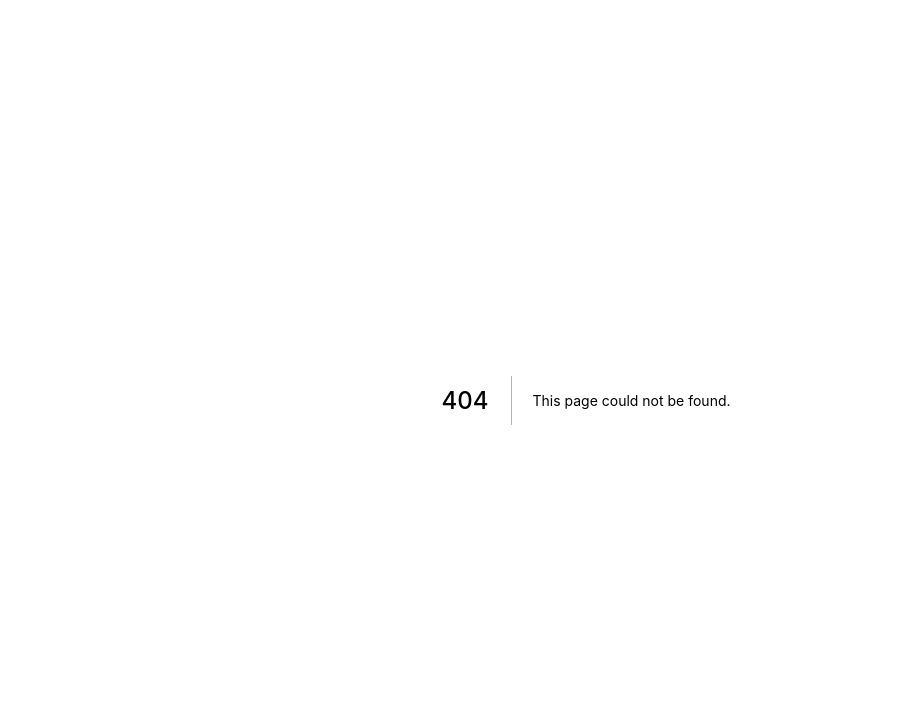
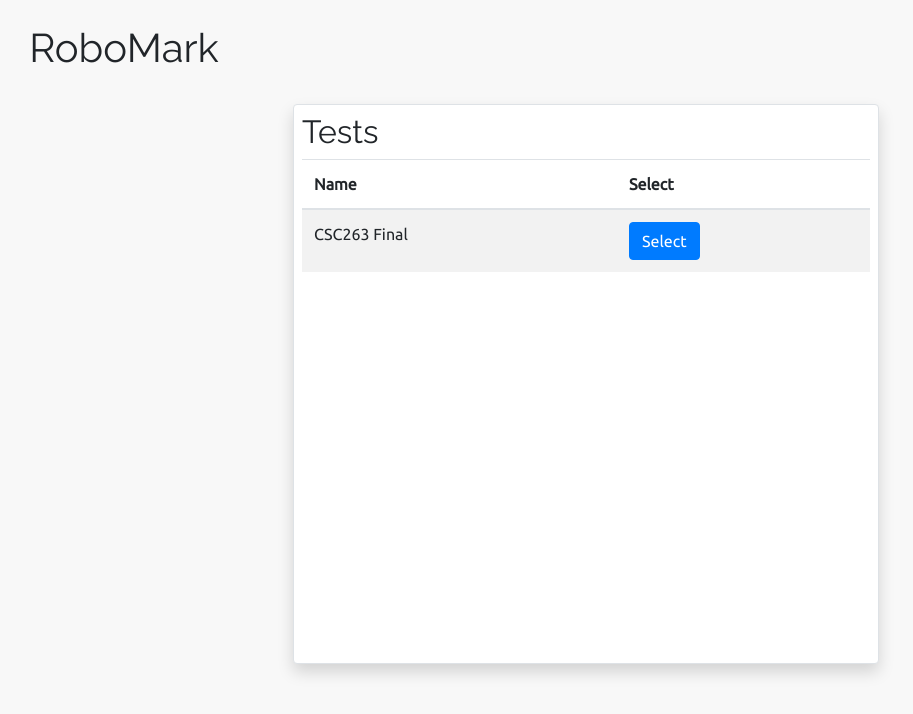
Before and after one commit to SpencerMcMurray/RoboMark, a Next.js app: page /tests in a window 1280 px wide. Before the commit this address had no page. Shown: the top 714 px of the page, without its empty margins (54-967 px from the left). Built offline with nearby package versions, Linux system fonts and the light colour scheme.

Commit message:
Tests page ready for backend

```diff
--- a/components/Display.jsx
+++ b/components/Display.jsx
@@ -20,7 +20,7 @@ const DisplayLayout = props => {
             />
           </div>
           <div className="col-lg-3">
-            <ButtonSpread />
+            <ButtonSpread buttons={props.buttons} />
           </div>
         </div>
       </div>
--- /dev/null
+++ b/components/buttons/SelectBtn.jsx
@@ -0,0 +1,12 @@
+import React from "react";
+import { Button } from "react-bootstrap";
+
+const handleClick = () => {
+  console.log("Selected!");
+};
+
+const SelectBtn = props => {
+  return <Button onClick={handleClick}>Select</Button>;
+};
+
+export default SelectBtn;
--- a/pages/pages.jsx
+++ b/pages/pages.jsx
@@ -8,6 +8,7 @@ const Pages = () => {
       title="Pages"
       headers={["Name", "Scan"]}
       items={[{ id: 2, name: "Page 1", scan: <ScanBtn id={2} /> }]}
+      buttons={[]}
     />
   );
 };
--- /dev/null
+++ b/pages/tests.jsx
@@ -0,0 +1,16 @@
+import React from "react";
+import Display from "../components/Display";
+import SelectBtn from "../components/buttons/SelectBtn";
+
+const Tests = () => {
+  return (
+    <Display
+      title="Tests"
+      headers={["Name", "Select"]}
+      items={[{ id: 2, name: "CSC263 Final", select: <SelectBtn /> }]}
+      buttons={[]}
+    />
+  );
+};
+
+export default Tests;
```
